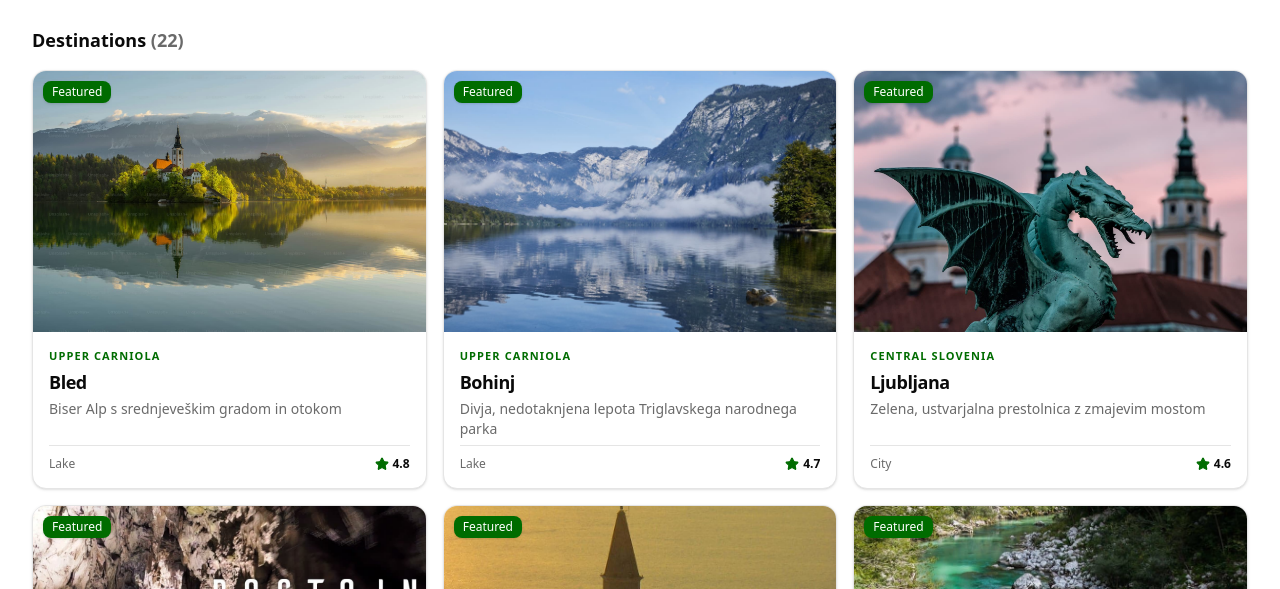
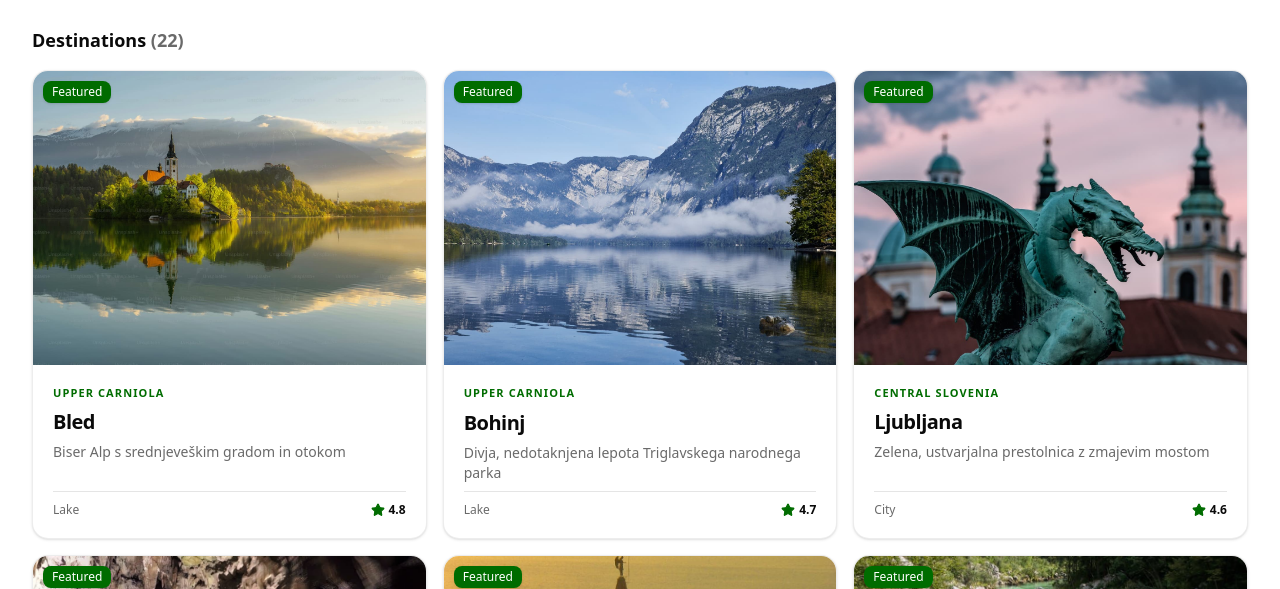
Before and after one commit to robertpezdirc12-design/discover-slovenia-ai, a Next.js app: page /en/drzava/SI in a window 1280 px wide. Shown: the part 354-943 px from the top of the page. Built offline with nearby package versions, Linux system fonts and the light colour scheme; no server answers.

Commit message:
Design: elevate destination cards with editorial image proportions and spacing

```diff
--- a/src/components/destination-card.tsx
+++ b/src/components/destination-card.tsx
@@ -50,14 +50,14 @@ export function DestinationCard({
       href={`/destinacija/${d.slug}`}
       aria-label={pick(l, L.toDetail)(d.name)}
       className={cn(
-        "group flex flex-col overflow-hidden rounded-xl border bg-card text-card-foreground shadow-sm transition-all duration-300",
+        "group flex flex-col overflow-hidden rounded-2xl border border-border/70 bg-card text-card-foreground shadow-sm transition-all duration-300",
         "hover:-translate-y-1 hover:shadow-lg focus-visible:ring-2 focus-visible:ring-primary focus-visible:ring-offset-2 focus-visible:outline-none",
         // Reduced-motion: brez dviga in senčnih prehodov (slika miruje).
         "motion-reduce:transition-none motion-reduce:hover:translate-y-0",
         className
       )}
     >
-      <div className="relative aspect-[3/2] overflow-hidden bg-muted">
+      <div className="relative aspect-[4/3] overflow-hidden bg-muted">
         <Image
           src={d.image}
           alt={`${d.name} — ${d.tagline}`}
@@ -72,12 +72,12 @@ export function DestinationCard({
           </Badge>
         )}
       </div>
-      <div className="flex flex-1 flex-col gap-1.5 p-4">
+      <div className="flex flex-1 flex-col gap-2 p-5 sm:p-5">
         {/* Regija čisto zgoraj — zeleni kicker (akcent teme #2d6a3e). */}
         <p className="text-[11px] font-bold tracking-[0.1em] text-primary uppercase">
           {regionLabel(d.region, l)}
         </p>
-        <h3 className="text-lg leading-tight font-bold tracking-tight transition-colors group-hover:text-primary">
+        <h3 className="text-xl leading-tight font-bold tracking-tight transition-colors group-hover:text-primary">
           {d.name}
         </h3>
         <p className="line-clamp-2 text-sm text-muted-foreground">{d.tagline}</p>
```
